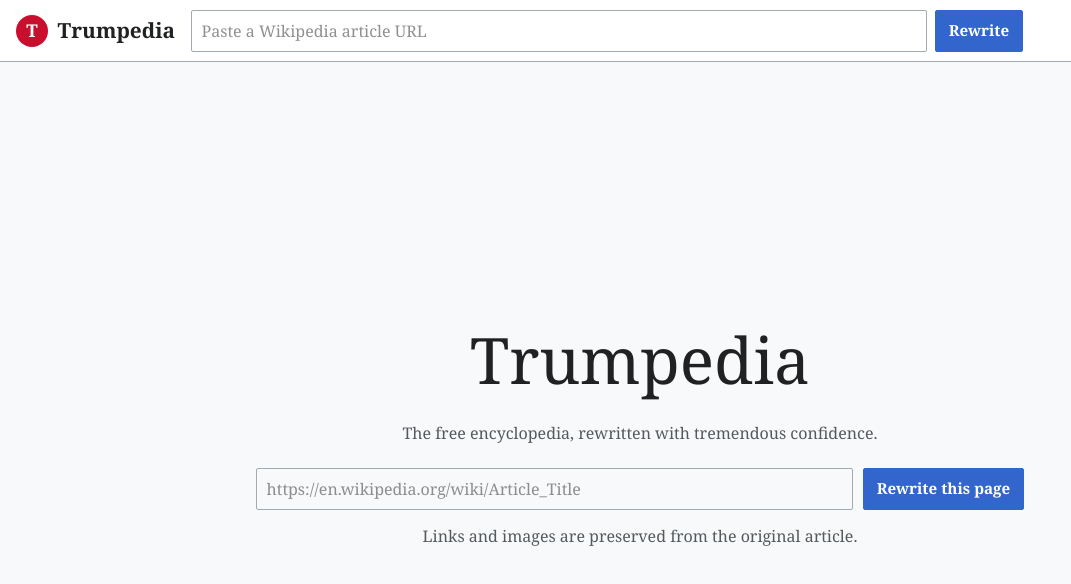
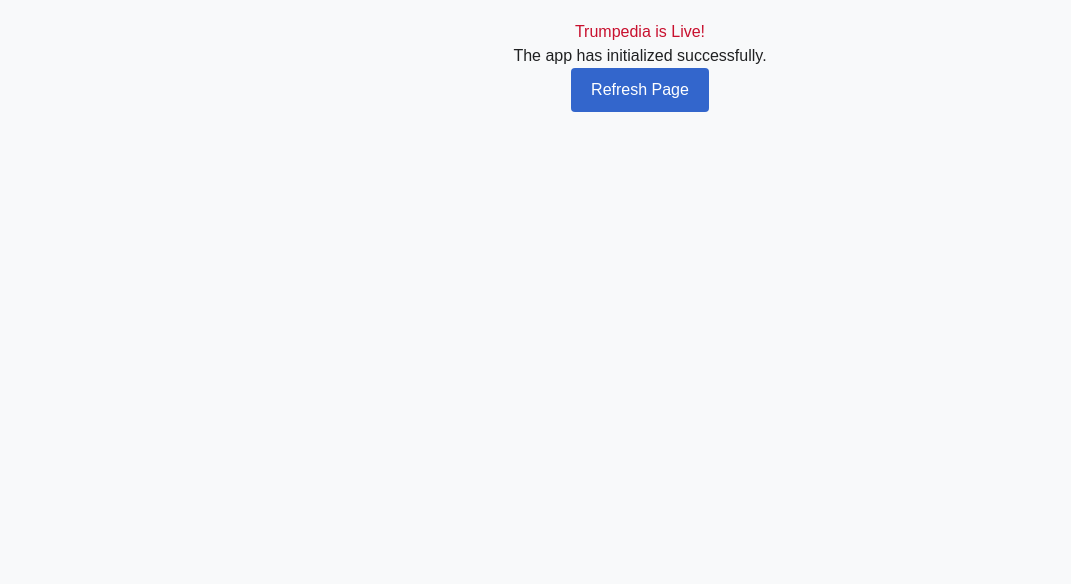
Before and after one commit to neelbaronia/trumpedia, a React (Vite) app: page / in a window 1280 px wide. Shown: the top 584 px of the page, without its empty margins (0-1071 px from the left). Built offline with nearby package versions, Linux system fonts and the light colour scheme; no server answers.

Commit message:
Minimal React test to diagnose boot failure
Co-authored-by: Cursor <cursoragent@cursor.com>

```diff
--- a/index.html
+++ b/index.html
@@ -5,6 +5,17 @@
     <link rel="icon" type="image/svg+xml" href="/trumpedia/vite.svg" />
     <meta name="viewport" content="width=device-width, initial-scale=1.0" />
     <title>Trumpedia</title>
+    <script>
+      // Global error handler - move to top
+      window.onerror = function(msg, url, lineNo, columnNo, error) {
+        alert('JS Error: ' + msg + '\nURL: ' + url + '\nLine: ' + lineNo);
+        return false;
+      };
+      window.onunhandledrejection = function(event) {
+        alert('Promise Rejection: ' + event.reason);
+      };
+      console.log("HTML: Error handlers initialized");
+    </script>
     <style>
       #debug-root {
         position: fixed;
@@ -25,26 +36,11 @@
     <div id="root">
       <div style="display: flex; align-items: center; justify-content: center; height: 100vh; font-family: sans-serif;">
         <div style="text-align: center;">
-          <h1 style="color: #c8102e;">Trumpedia</h1>
-          <p>Loading the greatest encyclopedia...</p>
+          <h1 style="color: #c8102e; font-size: 3rem;">Trumpedia</h1>
+          <p style="font-size: 1.2rem;">Establishing tremendous connection...</p>
         </div>
       </div>
     </div>
-
-    <script>
-      // Global error handler to help us see what's wrong
-      window.onerror = function(msg, url, lineNo, columnNo, error) {
-        var debug = document.getElementById('debug-root');
-        debug.style.display = 'block';
-        debug.innerHTML = '<b>Error:</b> ' + msg + '<br><small>' + url + ' L' + lineNo + ':' + columnNo + '</small>';
-        return false;
-      };
-      window.onunhandledrejection = function(event) {
-        var debug = document.getElementById('debug-root');
-        debug.style.display = 'block';
-        debug.innerHTML = '<b>Promise Error:</b> ' + event.reason;
-      };
-    </script>
     <script type="module" src="/src/main.tsx"></script>
   </body>
 </html>
--- a/src/main.tsx
+++ b/src/main.tsx
@@ -1,26 +1,29 @@
 import React from 'react'
 import { createRoot } from 'react-dom/client'
 import './index.css'
-import App from './App.tsx'
 
-console.log("main.tsx: Starting React initialization");
+function SimpleApp() {
+  return (
+    <div style={{ padding: '20px', textAlign: 'center', fontFamily: 'sans-serif' }}>
+      <h1 style={{ color: '#c8102e' }}>Trumpedia is Live!</h1>
+      <p>The app has initialized successfully.</p>
+      <button
+        onClick={() => window.location.reload()}
+        style={{ padding: '10px 20px', background: '#3366cc', color: 'white', border: 'none', borderRadius: '4px', cursor: 'pointer' }}
+      >
+        Refresh Page
+      </button>
+    </div>
+  )
+}
+
+console.log("main.tsx: Starting minimal initialization");
 
 const rootElement = document.getElementById('root');
-
-if (!rootElement) {
-  console.error("main.tsx: Root element not found!");
+if (rootElement) {
+  const root = createRoot(rootElement);
+  root.render(<SimpleApp />);
+  console.log("main.tsx: Minimal render called");
+} else {
   alert("Root element not found!");
-} else {
-  try {
-    const root = createRoot(rootElement);
-    root.render(
-      <React.StrictMode>
-        <App />
-      </React.StrictMode>
-    );
-    console.log("main.tsx: React render called");
-  } catch (err) {
-    console.error("main.tsx: Render error", err);
-    alert("Render error: " + err);
-  }
 }
```
